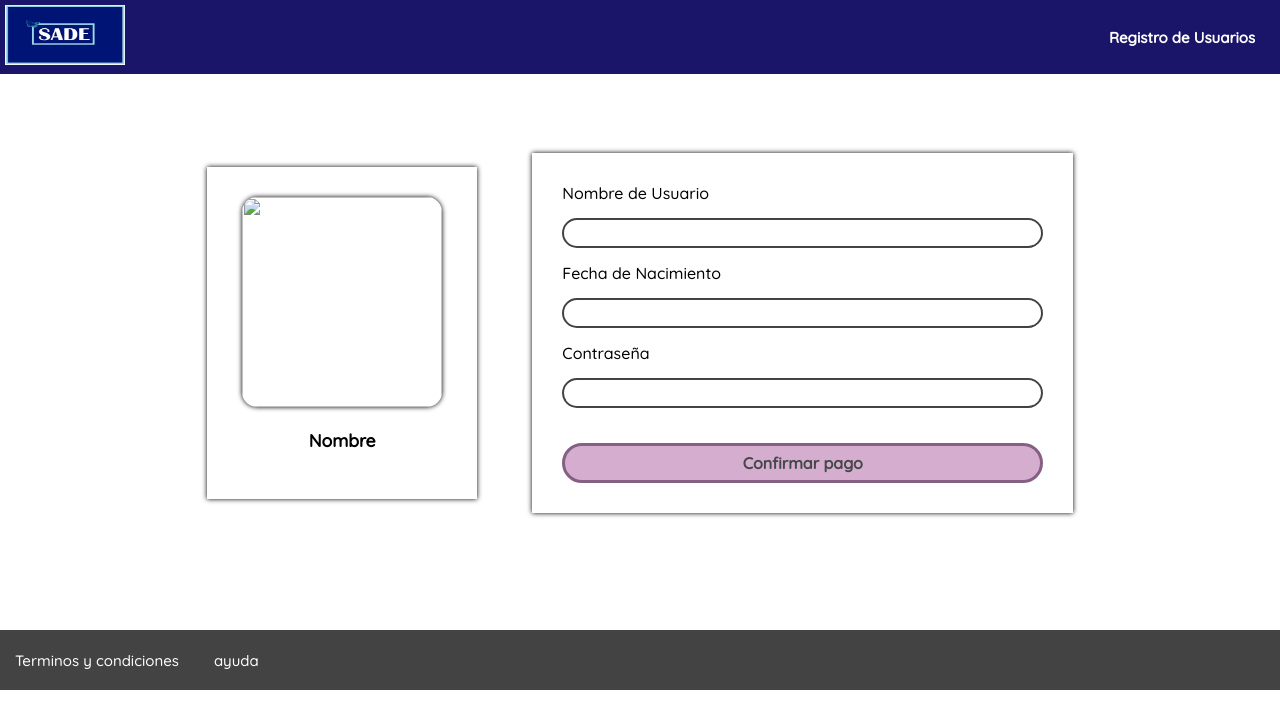
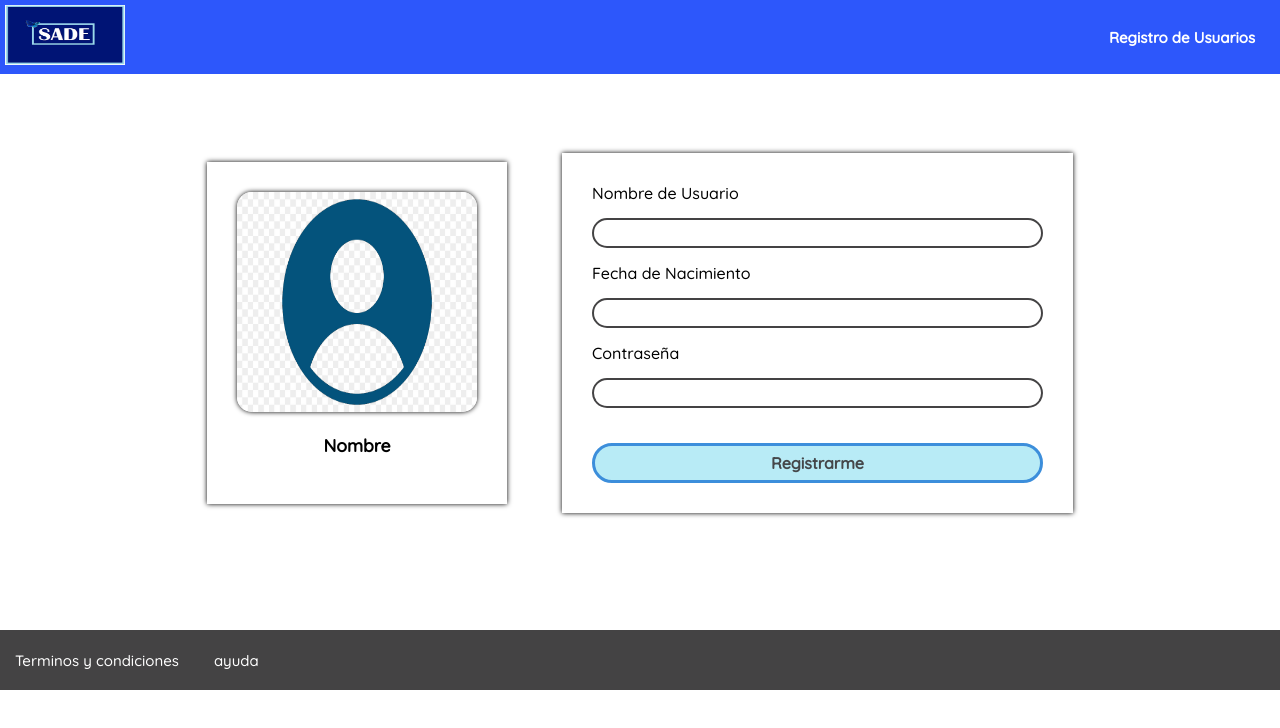
Before and after one commit to santiCG/Repositorio-grupo-10, a plain HTML site: page Sprint 1/documentosSprint/registro.html in a window 1280 px wide. Drawn offline with Linux system fonts and the light colour scheme; files that its build step writes are made by us from their sources.

Commit message:
boton de registro

```diff
--- a/Sprint 1/documentosSprint/estilos.css
+++ b/Sprint 1/documentosSprint/estilos.css
@@ -1,6 +1,6 @@
 :root
 {
-    --blue-color:rgb(26, 21, 104);
+    --blue-color:#2D57FB;
     --black-color: #444344;
     --box-shadow:0 0 5px black
 }
@@ -135,12 +135,12 @@ input
     box-sizing: border-box;
     padding-left: 15px;
 }
-.modulo_pago
+.Mi_Usuario
 {
     padding: 30px;
     box-shadow: var(--box-shadow);
 }
-.formulario_pago
+.Datos_Usuario
 {
     text-align: start;
     padding: 30px;
@@ -153,18 +153,18 @@ input
 }
 .articulo
 {
-    height: 210px;
-    width: 200px;
+    height: 220px;
+    width: 240px;
     border-radius: 15px;
     box-shadow: var(--box-shadow);
 }
 button
 {
-    border: solid 3px #856084;
+    border: solid 3px #3c8edb;
     width: 100%;
     height: 40px;
     border-radius: 20px;
-    background-color: #D4ADCF;
+    background-color: #b8ebf6;
     color: #45474A;
     font-weight: bold;
     font-size: 16px;
--- a/Sprint 1/documentosSprint/registro.html
+++ b/Sprint 1/documentosSprint/registro.html
@@ -23,13 +23,13 @@
     <div class="container">
         <div class="row">
             <div class="colu-4">
-                <div class="modulo_pago fadeInUp">
-                    <img class="articulo" src="" alt="">
+                <div class="Mi_Usuario fadeInUp">
+                    <img class="articulo" src="images/user.jpg" alt="">
                     <h3>Nombre</h3>
                 </div>
             </div>
             <div class="colu-8">
-                <div class="formulario_pago fadeInUp">
+                <div class="Datos_Usuario fadeInUp">
                     <form>
                         <label for="name">Nombre de Usuario</label>
                         <br>
@@ -45,7 +45,7 @@
                         <br>
                         <br>
                         <label for=""></label>
-                        <button class="boton" id="enviar_registro">Confirmar pago</button>
+                        <button class="boton" id="enviar_registro">Registrarme</button>
                     </form>
                 </div>
             </div>
```
Also changed, not shown: Sprint 1/documentosSprint/index.html (+3 -6 lines), Sprint 1/documentosSprint/images/user.jpg (added).
